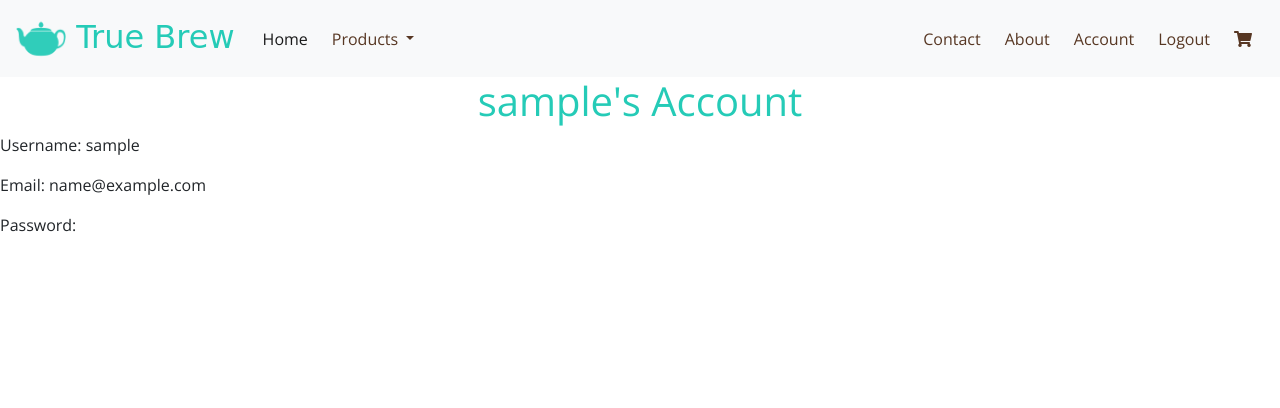
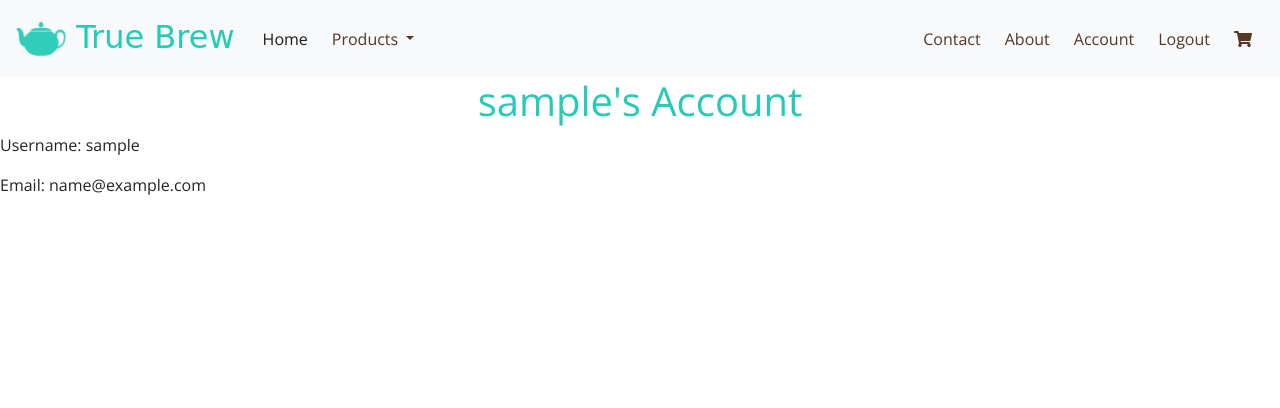
Before and after one commit to Sarani1612/truebrew, a Django app: page /accounts/account/ in a window 1280 px wide. Shown: the top 408 px of the page. Run offline with Django 3.2, Linux system fonts and the light colour scheme; the visitor is signed in with stand-in values (Sample User, id 1); some libraries are stand-ins or nearby versions; some web fonts are replaced.

Commit message:
removed password from account overview

```diff
--- a/accounts/templates/account.html
+++ b/accounts/templates/account.html
@@ -3,13 +3,12 @@
 {% block title %}Account{% endblock %}
 
 {% block content %}
-<section class="acocunt">
+<section class="account">
     <h1 class="text-center">{{user.username}}'s Account</h1>
     {% if user.is_authenticated %}
 	<div>
 		<p>Username: {{ user.username }}</p>
         <p>Email: {{ user.email }}</p>
-        <p>Password: {{ user.password }}</p>
 	</div>
     {% endif %}
 </section>
```
